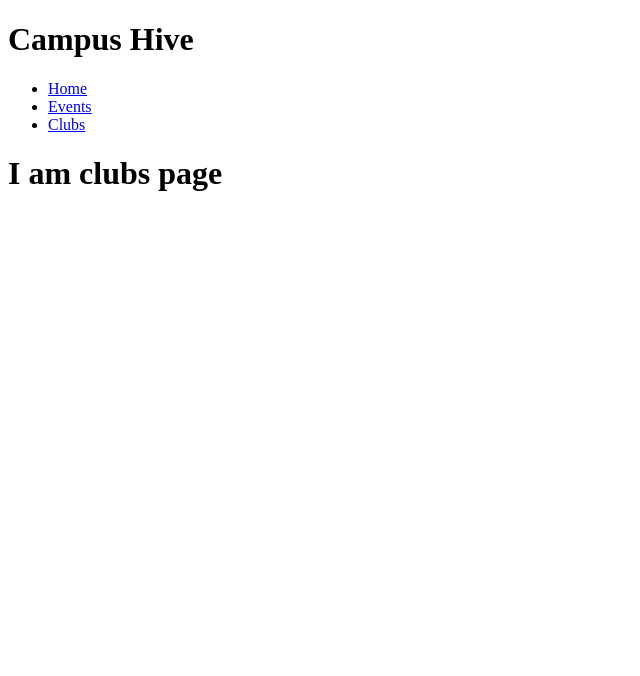
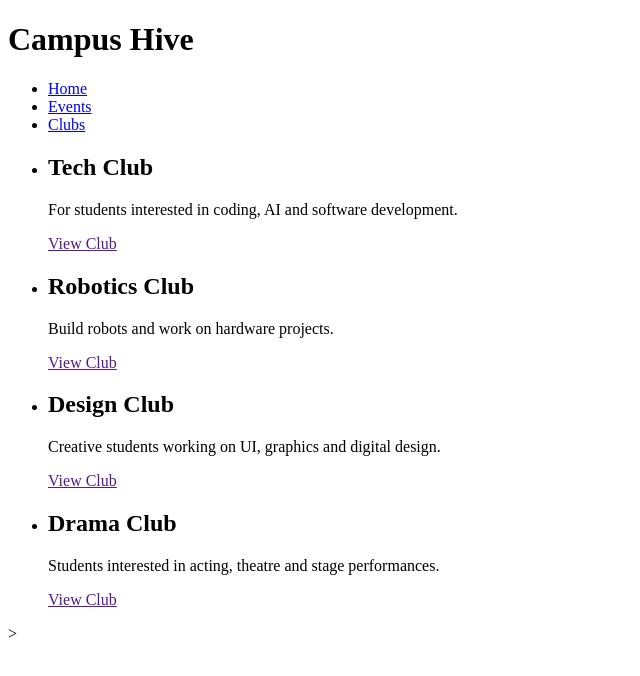
Before and after one commit to ssukhmnn/Campus-Hive, a website: page clubs.html in a window 1280 px wide. Shown: the whole page, without its empty margins (0-640 px from the left). Drawn offline with Linux system fonts and the light colour scheme.

Commit message:
Club  page Completed

```diff
--- a/clubs.html
+++ b/clubs.html
@@ -18,7 +18,35 @@
         </nav>
       </header>
 
-      <h1> I am clubs page</h1>
+      <main>
+        <section>
+            <ul>
+                <li>
+                    <h2>Tech Club</h2>
+<p>For students interested in coding, AI and software development.</p>
+<a href="">View Club</a>
+                </li>
+                <li>
+                    <h2>Robotics Club</h2>
+<p>Build robots and work on hardware projects. </p>
+<a href="">View Club</a>
+
+                </li>
+                <li>
+                    <h2>Design Club</h2>
+<p>Creative students working on UI, graphics and digital design.</p>
+<a href="">View Club</a>                </li>
+                <li>
+                    <h2>Drama Club</h2>
+<p>Students interested in acting, theatre and stage performances.</p>
+<a href="">View Club</a>
+                </li>
+
+
+
+            </ul>
+        </section>
+      </main>>
 
 </body>
 </html>
```
